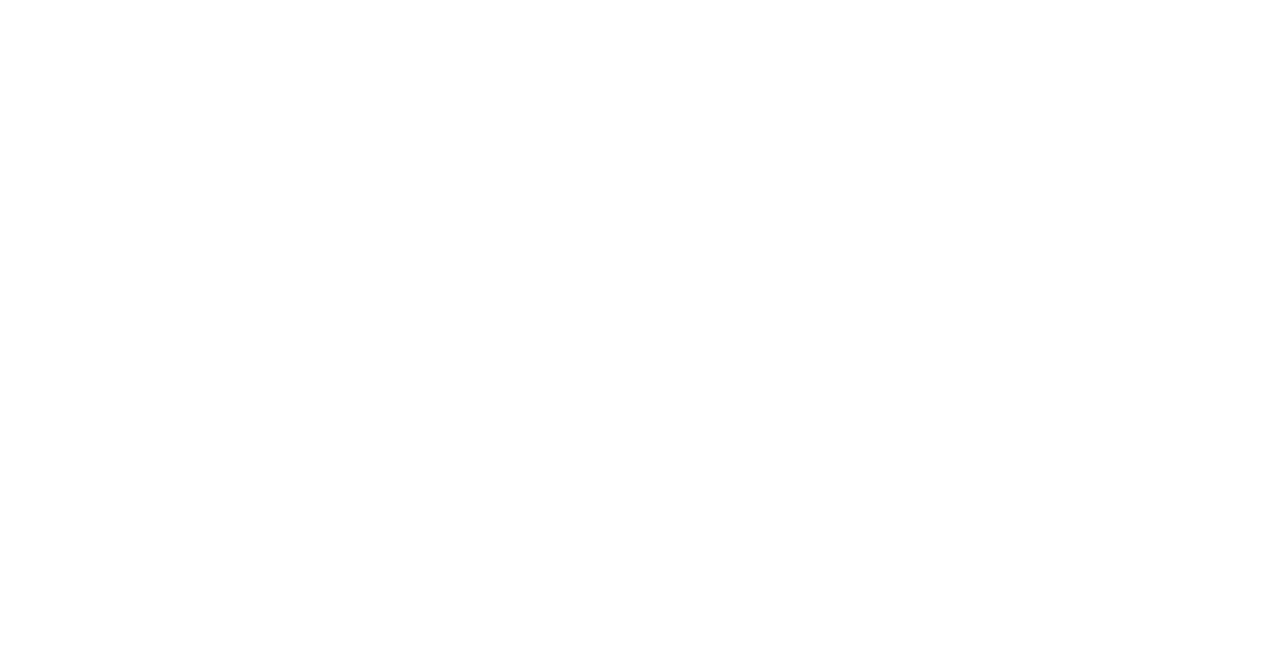
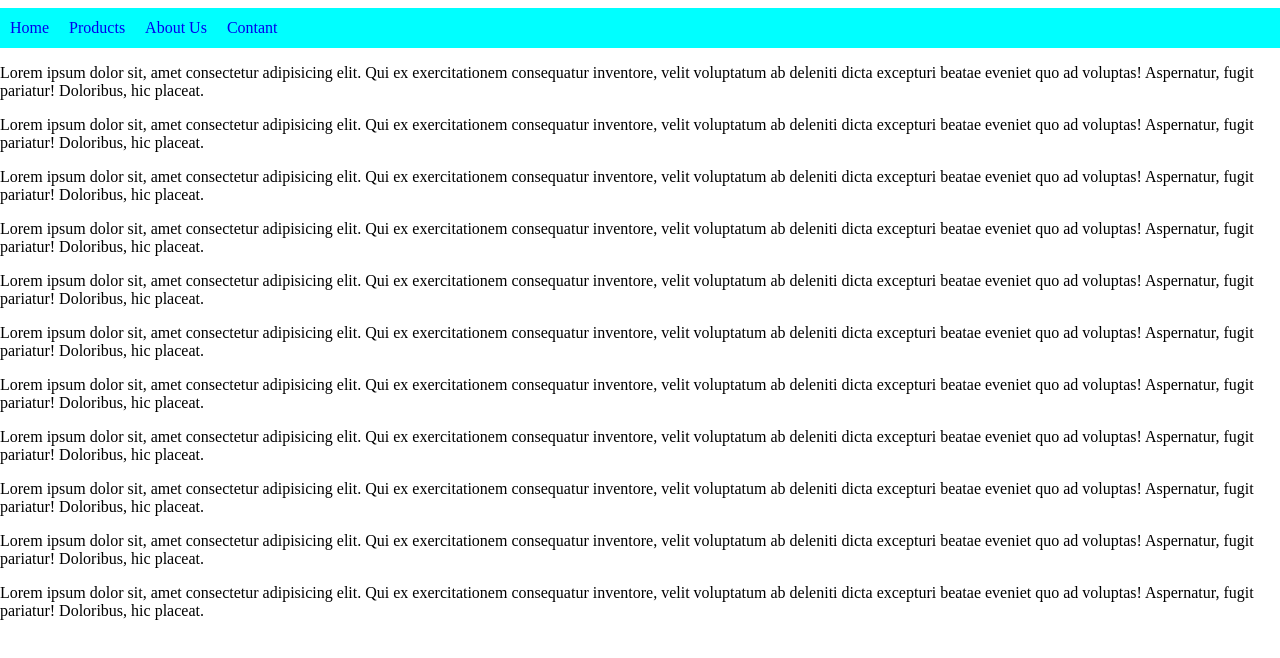
Before and after one commit to venuNan/html_css_practice, a plain HTML site: page navvigation_bar/index.html in a window 1280 px wide. Drawn offline with Linux system fonts and the light colour scheme.

Commit message:
navigation bar using html and css

```diff
--- a/navvigation_bar/index.css
+++ b/navvigation_bar/index.css
@@ -0,0 +1,24 @@
+body{
+    margin-left:0px;
+    margin-right:0px;
+}
+.nav_bar{
+    height: 40px;
+    width: 100%;
+    background-color: aqua;
+    align-items: center;
+    display: flex;
+    position: sticky;
+    top: 0px;
+}
+
+.nav_bar .options{
+    display: inline;
+}
+.nav_bar a{
+    padding: 10px;
+    text-decoration: none;
+}
+.nav_bar a:hover{
+    background-color: rgb(36, 231, 231);
+}
--- a/navvigation_bar/index.html
+++ b/navvigation_bar/index.html
@@ -7,6 +7,32 @@
     <link rel="stylesheet" href="index.css">
 </head>
 <body>
+    <nav class="nav_bar">
+        <div class="options"><a href="#">Home</a></div>
+        <div class="options"><a href="#">Products</a></div>
+        <div class="options"><a href="#">About Us</a></div>
+        <div class="options"><a href="#">Contant</a></div>
+    </nav>
+    <p>Lorem ipsum dolor sit, amet consectetur adipisicing elit. Qui ex exercitationem consequatur inventore, velit voluptatum ab deleniti dicta excepturi beatae eveniet quo ad voluptas! Aspernatur, fugit pariatur! Doloribus, hic placeat.</p>
+    <p>Lorem ipsum dolor sit, amet consectetur adipisicing elit. Qui ex exercitationem consequatur inventore, velit voluptatum ab deleniti dicta excepturi beatae eveniet quo ad voluptas! Aspernatur, fugit pariatur! Doloribus, hic placeat.</p>
+
+    <p>Lorem ipsum dolor sit, amet consectetur adipisicing elit. Qui ex exercitationem consequatur inventore, velit voluptatum ab deleniti dicta excepturi beatae eveniet quo ad voluptas! Aspernatur, fugit pariatur! Doloribus, hic placeat.</p>
+
+    <p>Lorem ipsum dolor sit, amet consectetur adipisicing elit. Qui ex exercitationem consequatur inventore, velit voluptatum ab deleniti dicta excepturi beatae eveniet quo ad voluptas! Aspernatur, fugit pariatur! Doloribus, hic placeat.</p>
+    <p>Lorem ipsum dolor sit, amet consectetur adipisicing elit. Qui ex exercitationem consequatur inventore, velit voluptatum ab deleniti dicta excepturi beatae eveniet quo ad voluptas! Aspernatur, fugit pariatur! Doloribus, hic placeat.</p>
+
+    <p>Lorem ipsum dolor sit, amet consectetur adipisicing elit. Qui ex exercitationem consequatur inventore, velit voluptatum ab deleniti dicta excepturi beatae eveniet quo ad voluptas! Aspernatur, fugit pariatur! Doloribus, hic placeat.</p>
+
+    <p>Lorem ipsum dolor sit, amet consectetur adipisicing elit. Qui ex exercitationem consequatur inventore, velit voluptatum ab deleniti dicta excepturi beatae eveniet quo ad voluptas! Aspernatur, fugit pariatur! Doloribus, hic placeat.</p>
+
+    <p>Lorem ipsum dolor sit, amet consectetur adipisicing elit. Qui ex exercitationem consequatur inventore, velit voluptatum ab deleniti dicta excepturi beatae eveniet quo ad voluptas! Aspernatur, fugit pariatur! Doloribus, hic placeat.</p>
+
+
+    <p>Lorem ipsum dolor sit, amet consectetur adipisicing elit. Qui ex exercitationem consequatur inventore, velit voluptatum ab deleniti dicta excepturi beatae eveniet quo ad voluptas! Aspernatur, fugit pariatur! Doloribus, hic placeat.</p>
+
+    <p>Lorem ipsum dolor sit, amet consectetur adipisicing elit. Qui ex exercitationem consequatur inventore, velit voluptatum ab deleniti dicta excepturi beatae eveniet quo ad voluptas! Aspernatur, fugit pariatur! Doloribus, hic placeat.</p>
+
+    <p>Lorem ipsum dolor sit, amet consectetur adipisicing elit. Qui ex exercitationem consequatur inventore, velit voluptatum ab deleniti dicta excepturi beatae eveniet quo ad voluptas! Aspernatur, fugit pariatur! Doloribus, hic placeat.</p>
 
 </body>
 </html>
```
